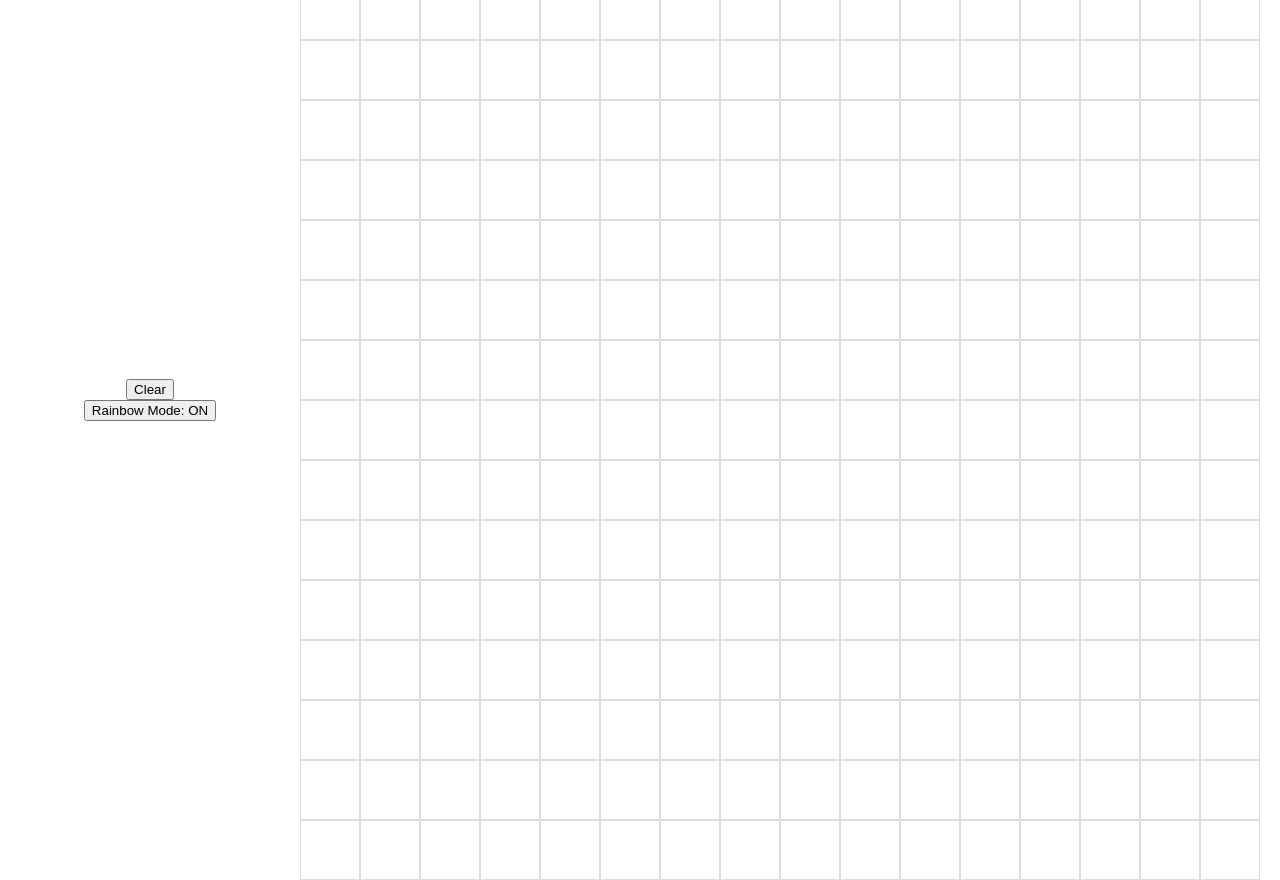
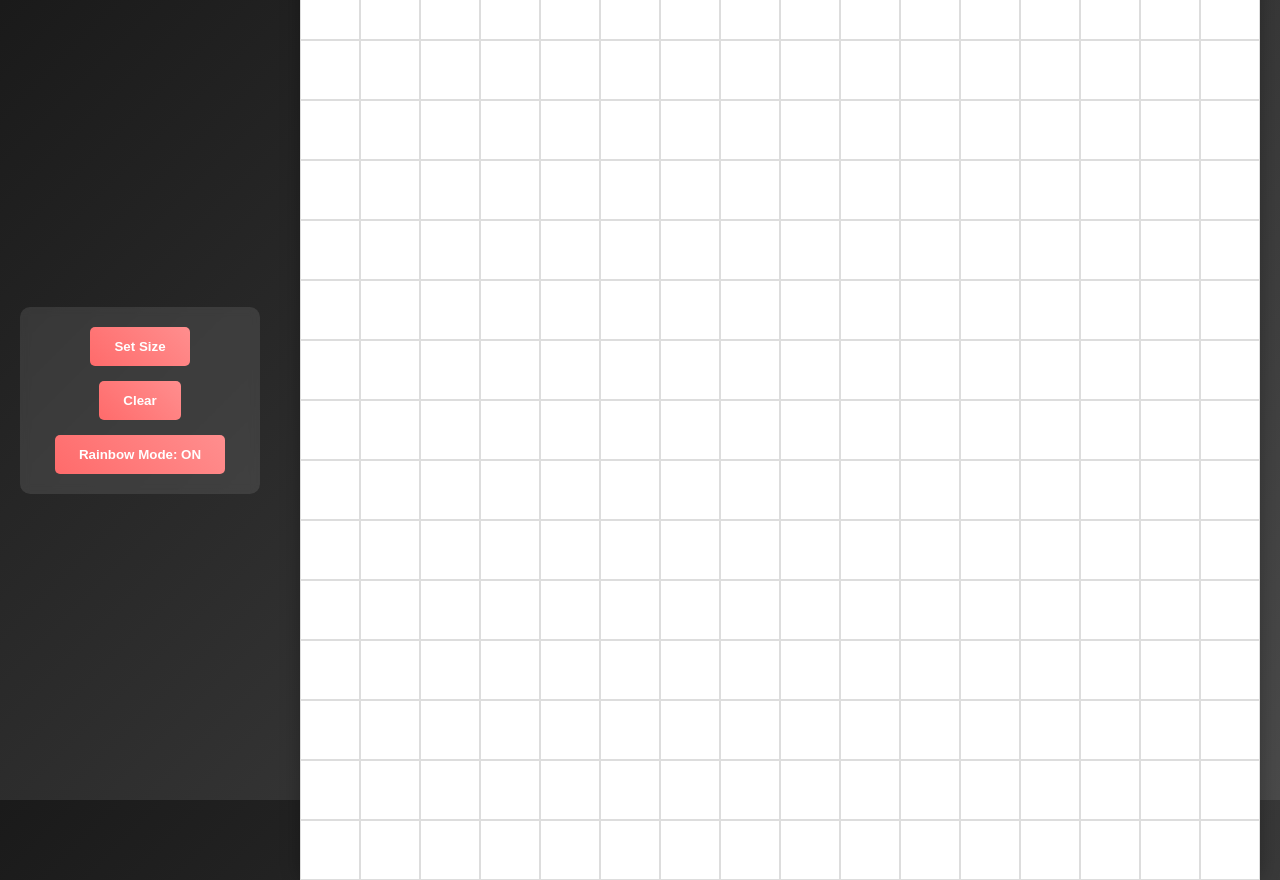
Before and after one commit to RedViperPT/Odin_Etch-a-Sketch, a plain HTML site: page index.html in a window 1280 px wide. Both pictures are taken after a click on the button "Rainbow Mode: OFF". Drawn offline with Linux system fonts and the light colour scheme.

Commit message:
Enhance grid functionality and styling; add 'Set Size' button for dynamic grid resizing and improve UI aesthetics with new styles

```diff
--- a/script.js
+++ b/script.js
@@ -1,11 +1,11 @@
-// Add mouse state tracking
 let isDrawing = false;
 let isRainbowMode = false;
-
-// Store container element to avoid repeated DOM queries
 const container = document.querySelector('.container');
 
+let currentGridSize = 16; // Track the current grid size
+
 function createGrid(size = 16) {
+    currentGridSize = size; // Update the current grid size
     container.innerHTML = ''; // Clear existing grid
 
     const squareSize = `${100 / size}%`;
@@ -51,9 +51,9 @@ container.addEventListener('dragstart', (e) => e.preventDefault());
 // Initialize grid when page loads
 createGrid();
 
-const resetButton = document.createElement('button');
-resetButton.textContent = 'Clear';
-resetButton.addEventListener('click', function () {
+const setSizeButton = document.createElement('button');
+setSizeButton.textContent = 'Set Size';
+setSizeButton.addEventListener('click', function () {
     let newSize = prompt('Enter the number of squares per side (max 100):');
     newSize = parseInt(newSize);
     if (newSize > 0 && newSize <= 100) {
@@ -63,12 +63,19 @@ resetButton.addEventListener('click', function () {
     }
 });
 
+const resetButton = document.createElement('button');
+resetButton.textContent = 'Clear';
+resetButton.addEventListener('click', function () {
+    createGrid(currentGridSize);
+});
+
 const rainbowButton = document.createElement('button');
 rainbowButton.textContent = 'Rainbow Mode: OFF';
 rainbowButton.addEventListener('click', function () {
-    isRainbowMode = !isRainbowMode; // Toggle rainbow mode
+    isRainbowMode = !isRainbowMode;
     rainbowButton.textContent = isRainbowMode ? 'Rainbow Mode: ON' : 'Rainbow Mode: OFF';
 });
 
+document.querySelector('.controls').appendChild(setSizeButton);
 document.querySelector('.controls').appendChild(resetButton);
 document.querySelector('.controls').appendChild(rainbowButton);
--- a/styles.css
+++ b/styles.css
@@ -4,8 +4,9 @@ body {
     align-items: center;
     height: 100vh;
     margin: 0;
+    background: linear-gradient(135deg, #1a1a1a, #4a4a4a);
+    font-family: 'Arial', sans-serif;
 }
-
 
 .container {
     width: 960px;
@@ -14,13 +15,20 @@ body {
     display: flex;
     flex-wrap: wrap;
     min-width: 960px;
-    margin-right: 20px;
+    box-shadow: 0 0 20px rgba(0, 0, 0, 0.3);
+    border-radius: 10px;
+    background-color: #fff;
 }
 
 .grid-square {
     box-sizing: border-box;
     border: 0.1px solid #ddd;
     background-color: white;
+    transition: background-color 0.2s ease;
+}
+
+.grid-square:hover {
+    transform: scale(1.02);
 }
 
 .controls {
@@ -29,4 +37,27 @@ body {
     align-items: center;
     justify-content: center;
     width: 100%;
+    max-width: 200px;
+    margin: 0 auto;
+    gap: 15px;
+    padding: 20px;
+    background-color: rgba(255, 255, 255, 0.1);
+    border-radius: 10px;
+    backdrop-filter: blur(5px);
 }
+
+button {
+    padding: 12px 24px;
+    border: none;
+    border-radius: 5px;
+    background: linear-gradient(45deg, #ff6b6b, #ff8e8e);
+    color: white;
+    font-weight: bold;
+    cursor: pointer;
+    transition: transform 0.2s, box-shadow 0.2s;
+}
+
+button:hover {
+    transform: translateY(-2px);
+    box-shadow: 0 5px 15px rgba(255, 107, 107, 0.4);
+}
```
